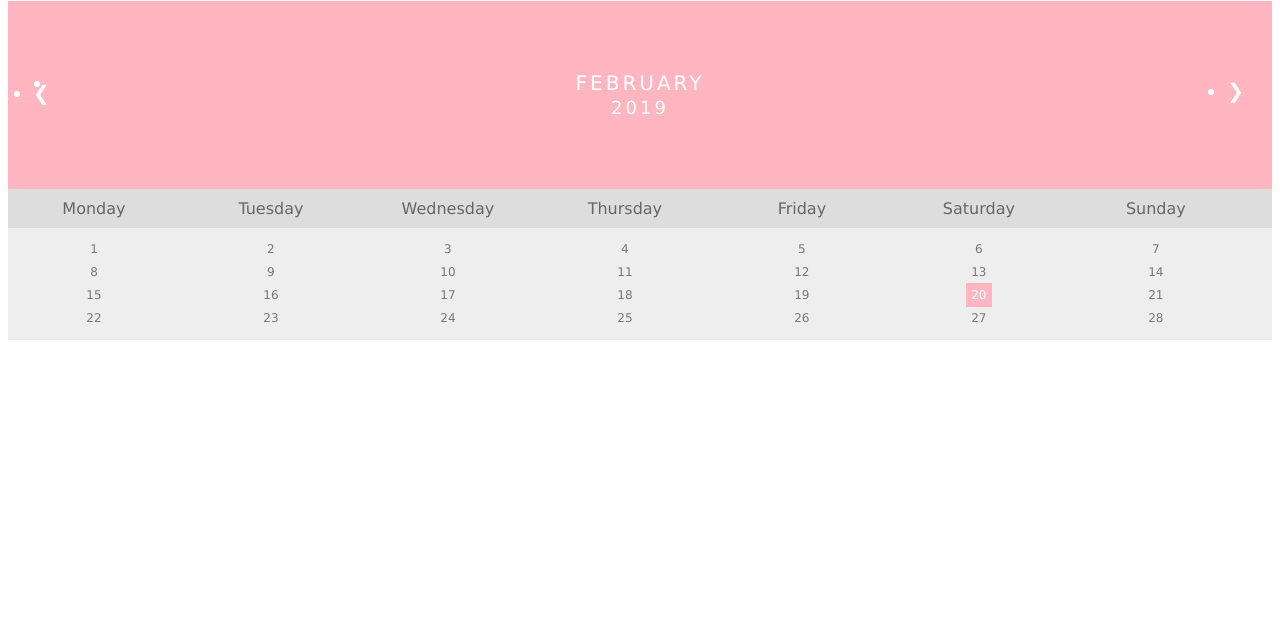
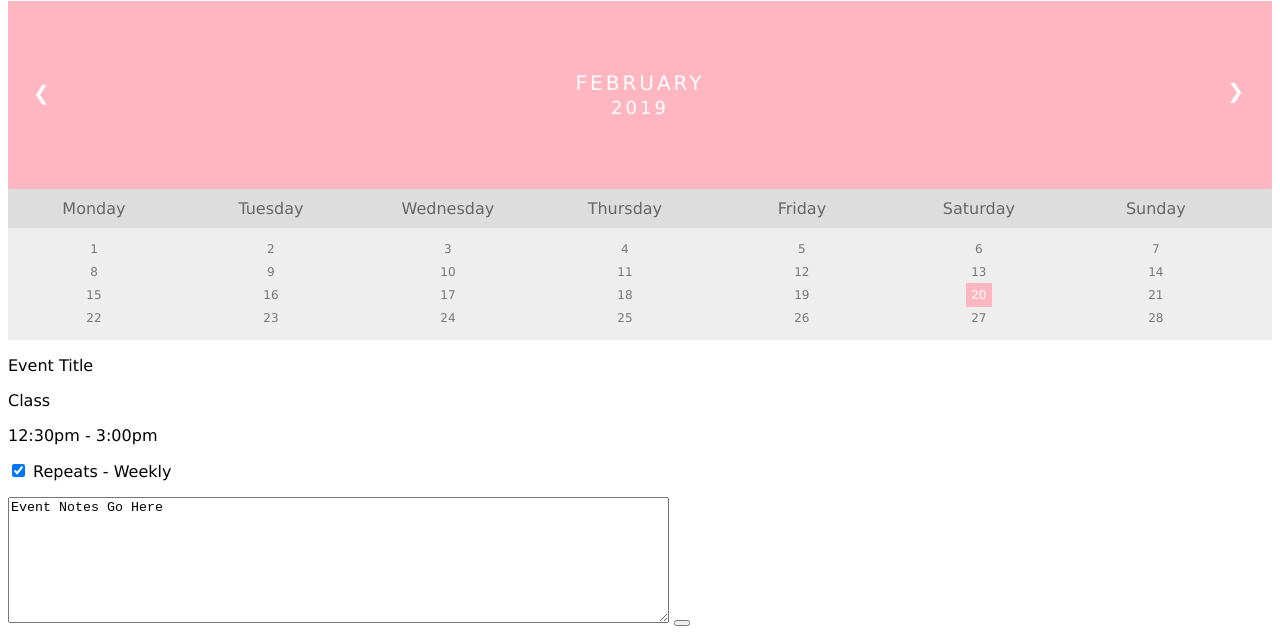
Before and after one commit to smart-calendar-javier-mariia/Smart-calendar, a plain HTML site: page index.html in a window 1280 px wide. Shown: the part 173-808 px from the top of the page. Drawn offline with Linux system fonts and the light colour scheme.

Commit message:
Working on event display

```diff
--- a/css/main.css
+++ b/css/main.css
@@ -6,7 +6,7 @@ img {
 
 }
 
-<img src="img/calendar 2.png" alt="Smart calendar logo">
+/* <img src="img/calendar 2.png" alt="Smart calendar logo"> */
 
 
 ul {list-style-type: none;}
--- a/index.html
+++ b/index.html
@@ -62,6 +62,20 @@
 
 </ul>
 
+<p></p>
+
+<p></p>
+
+<div class="eventView">
+  <p>Event Title</p>
+  <p>Class</p>
+  <span> 12:30pm - 3:00pm </span>
+  <p><input type="checkbox" class="repeatCheck" checked> Repeats - Weekly</p>
+  <textarea name="eventNotes" rows="8" cols="80">Event Notes Go Here</textarea>
+  <button type="button" name="button"></button>
+
+</div>
+
     <!-- <script src="https://ajax.googleapis.com/ajax/libs/jquery/3.2.1/jquery.min.js"></script> -->
     <script src="js/main.js"></script>
   </body>
```
